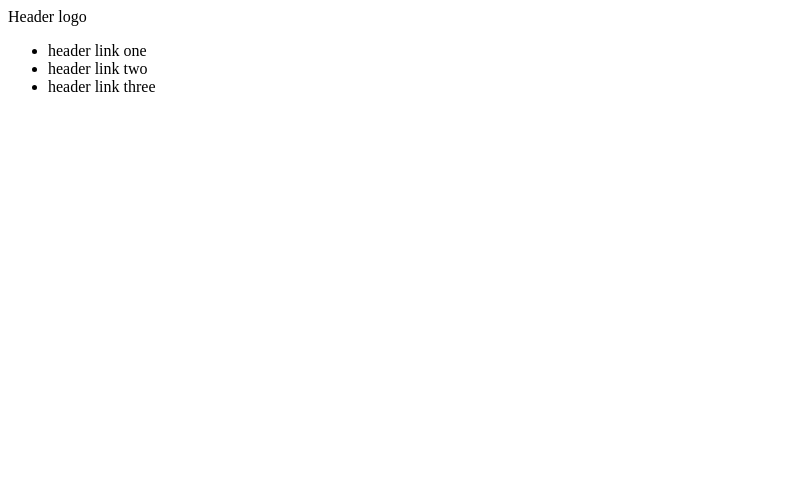
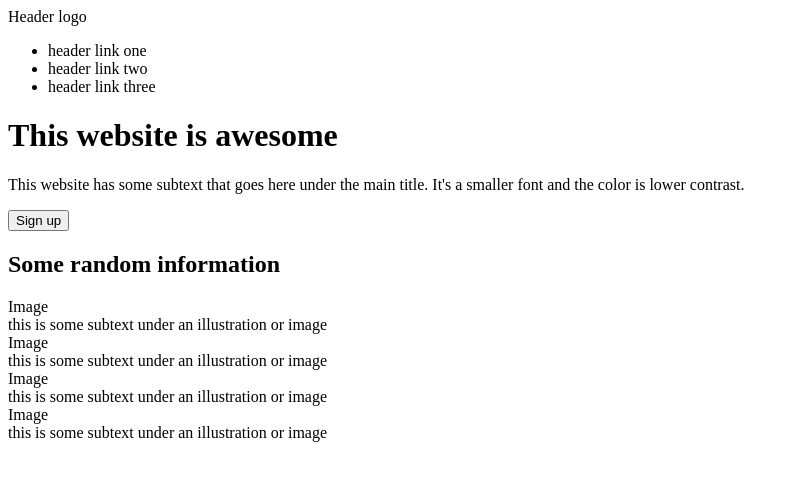
Before and after one commit to n98hernandezv/landing-page, a plain HTML site: page index.html in a window 1280 px wide. Shown: the whole page, without its empty margins (0-799 px from the left). Drawn offline with Linux system fonts and the light colour scheme.

Commit message:
Agrego el contenedor 1 con su título, párrafo y botón. También agrego el contenedor 2 con su título, zonas de las 4 imágenes y su descripción

```diff
--- a/index.html
+++ b/index.html
@@ -7,12 +7,37 @@
         <title>Landing page</title>
     </head>
     <body>
-        <div class="header"></div>
+        <div class="header">
             <div>Header logo</div>
             <ul>
                 <li>header link one</li>
                 <li>header link two</li>
                 <li>header link three</li>
             </ul>
+        </div>
+        <div class="container-one">
+            <h1>This website is awesome</h1>
+            <p>This website has some subtext that goes here under the main title. It's a smaller font and the color is lower contrast.</p>
+            <button>Sign up</button>
+        </div>
+        <div class="container-two">
+            <h2>Some random information</h2>
+            <div class="images">
+                <div>Image</div>
+                <div>this is some subtext under an illustration or image</div>
+            </div>
+            <div class="images">
+                <div>Image</div>
+                <div>this is some subtext under an illustration or image</div>
+            </div>
+            <div class="images">
+                <div>Image</div>
+                <div>this is some subtext under an illustration or image</div>
+            </div>
+            <div class="images">
+                <div>Image</div>
+                <div>this is some subtext under an illustration or image</div>
+            </div>
+        </div>
     </body>
 </html>
```
